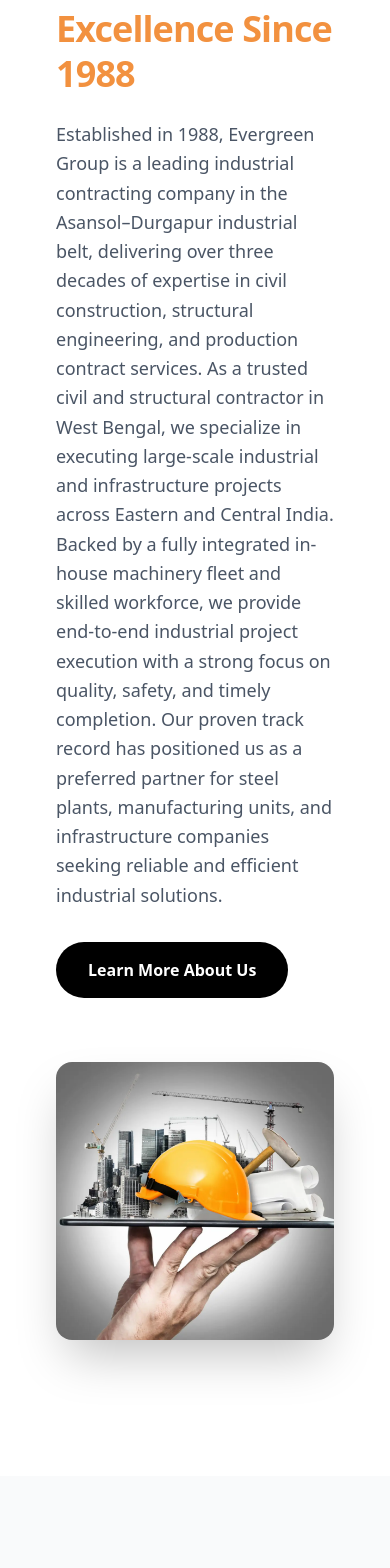
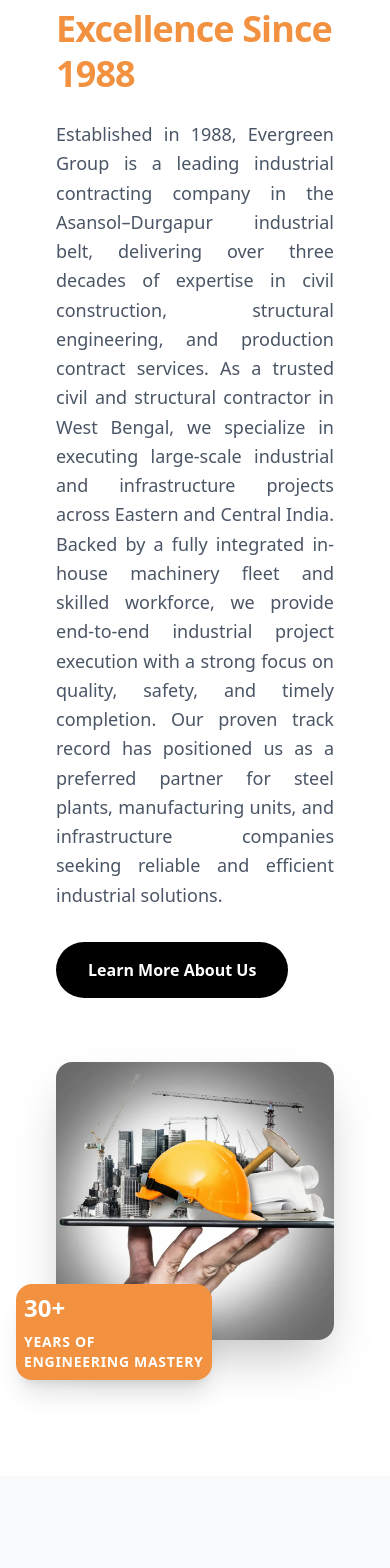
Before and after one commit to krishna-kumar-baditya/construction_portfolio, a Next.js app: page / in a window 390 px wide. Shown: the part 1100-2668 px from the top of the page. Built offline with nearby package versions, Linux system fonts and the light colour scheme; no server answers; a web font is replaced by a local one.

Commit message:
fixing responsive in home page

```diff
--- a/src/components/sections/company-intro.tsx
+++ b/src/components/sections/company-intro.tsx
@@ -23,7 +23,7 @@
                                 Excellence Since 1988
                             </span>
                         </h3>
-                        <p className="text-lg text-gray-600 mb-8 leading-relaxed">
+                        <p className="text-lg text-justify text-gray-600 mb-8 leading-relaxed">
                             Established in 1988, Evergreen Group is a leading
                             industrial contracting company in the
                             Asansol–Durgapur industrial belt, delivering over
@@ -66,8 +66,8 @@
                                 className="md:w-100 md:h-100 object-cover aspect-square rounded-2xl overflow-hidden shadow-2xl"
                             />
                         {/* </div> */}
-                        <div className="absolute -bottom-10 -left-10 bg-[#F2913F] p-8 rounded-2xl shadow-xl hidden md:block">
-                            <div className="text-4xl font-black text-white mb-2">
+                        <div className="absolute -bottom-10 -left-10 bg-[#F2913F] p-2 md:p-8 rounded-2xl shadow-xl md:block">
+                            <div className="text-2xl md:text-4xl font-black text-white mb-2">
                                 30+
                             </div>
                             <div className="text-white font-bold uppercase tracking-wider text-sm">
```
